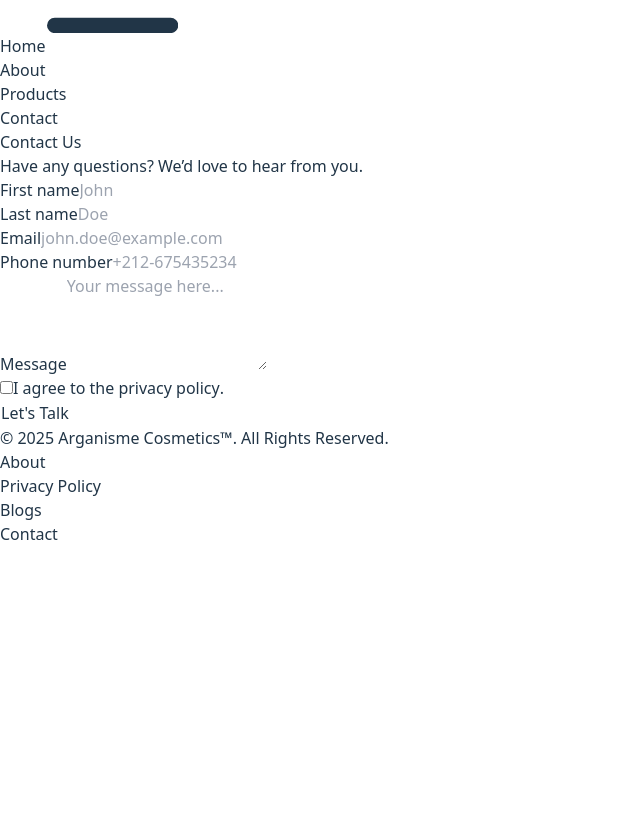
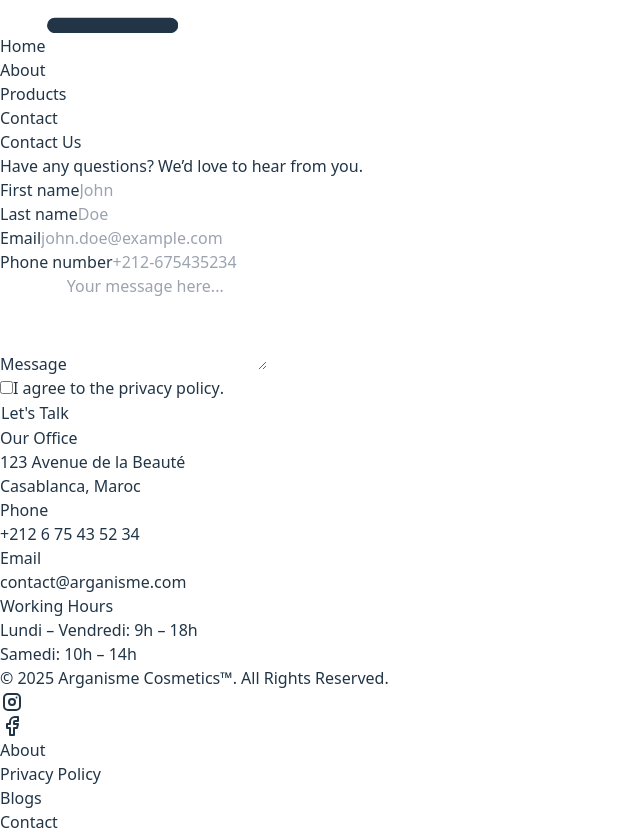
Before and after one commit to khalid-io-dev/Viva-Merketing, a React app in the folder Front/: page /contact in a window 1280 px wide. Shown: the part 400-1234 px from the top of the page, without its empty margins (0-640 px from the left). Before the commit the page ends 946 px from the top, so only its background shows below. Built offline with nearby package versions, Linux system fonts and the light colour scheme; the HTML template or start-up script is replaced by a standard one.

Commit message:
feat : ajout élements

```diff
--- a/Front/src/components/layout/footer/index.tsx
+++ b/Front/src/components/layout/footer/index.tsx
@@ -1,12 +1,14 @@
 import { Link } from "react-router-dom";
+import SocialMedia from "../../socialMedias";
 
 export function Footer() {
     return (
         <footer className="border-t border-gray-200 w-full bg-white">
-            <div className="w-full mx-auto max-w-screen-xl p-4 md:flex md:items-center md:justify-between">
+            <div className="w-full h-32 mx-auto max-w-screen-xl p-4 md:flex md:items-center md:justify-between">
                 <span className="text-sm text-gray-500 sm:text-center">
                     © 2025 <span className="text-emerald-600 font-semibold">Arganisme Cosmetics™</span>. All Rights Reserved.
                 </span>
+                <SocialMedia />
 
                 <ul className="flex flex-wrap items-center mt-3 text-sm font-medium text-gray-500 sm:mt-0">
                     <li>
--- /dev/null
+++ b/Front/src/components/socialMedias/index.tsx
@@ -0,0 +1,41 @@
+
+const SocialMedia= () => {
+    return (
+        <div className="col-span-4 sm:col-span-2 md:col-span-2 lg:col-span-1 xl:col-span-1">
+            <ul className="mb-4 -ml-2 flex md:order-1 md:mb-0">
+
+
+                <li>
+                    <a
+                        className="text-muted inline-flex items-center rounded-lg p-2.5 text-sm hover:bg-gray-100 focus:outline-none focus:ring-4 focus:ring-gray-200 dark:text-gray-400  dark:focus:ring-gray-700"
+                        aria-label="Instagram" href="https://www.instagram.com/arganisme/" target="_blank">
+                        <svg xmlns="http://www.w3.org/2000/svg" width="24" height="24"
+                             viewBox="0 0 24 24" fill="none" stroke="currentColor" stroke-width="2" strokeLinecap="round"
+                             strokeLinejoin="round" className="h-5 w-5">
+                            <path d="M4 4m0 4a4 4 0 0 1 4 -4h8a4 4 0 0 1 4 4v8a4 4 0 0 1 -4 4h-8a4 4 0 0 1 -4 -4z"></path>
+                            <path d="M12 12m-3 0a3 3 0 1 0 6 0a3 3 0 1 0 -6 0"></path>
+                            <path d="M16.5 7.5l0 .01"></path>
+                        </svg>
+                    </a>
+                </li>
+
+                <li>
+                    <a
+                        className="text-muted inline-flex items-center rounded-lg p-2.5 text-sm hover:bg-gray-100 focus:outline-none focus:ring-4 focus:ring-gray-200 dark:text-gray-400  dark:focus:ring-gray-700"
+                        aria-label="Facebook" href="https://www.facebook.com/ARGANOILofARGANisme/" target="_blank">
+                        <svg xmlns="http://www.w3.org/2000/svg" width="24" height="24"
+                             viewBox="0 0 24 24" fill="none" stroke="currentColor" stroke-width="2" strokeLinecap="round"
+                             strokeLinejoin="round" className="h-5 w-5">
+                            <path d="M7 10v4h3v7h4v-7h3l1 -4h-4v-2a1 1 0 0 1 1 -1h3v-4h-3a5 5 0 0 0 -5 5v2h-3"></path>
+                        </svg>
+                    </a>
+                </li>
+
+
+            </ul>
+
+        </div>
+    )
+}
+
+export default SocialMedia;
--- a/Front/src/pages/public/about/index.tsx
+++ b/Front/src/pages/public/about/index.tsx
@@ -2,7 +2,7 @@
 
 export default function AboutUs() {
     return (
-        <div className="min-h-screen bg-gray-50 text-gray-800">
+        <div id="about" className="min-h-screen bg-gray-50 text-gray-800">
             <header className="bg-white shadow">
                 <div className="max-w-7xl mx-auto py-6 px-4 sm:px-6 lg:px-8">
                     <h1 className="text-3xl font-bold">About Us</h1>
@@ -63,7 +63,7 @@
                             <img
                                 src="https://randomuser.me/api/portraits/women/65.jpg"
                                 alt="Sara Lee"
-                                className="w-24 h-24 rounded-full mb-4 object-cover"
+                                className="w-45  h-45 mb-4 object-cover"
                             />
                             <h4 className="font-bold text-lg">Sara Lee</h4>
                             <p className="text-sm text-gray-500 mb-2">Marketing Manager</p>
--- a/Front/src/pages/public/contact/index.tsx
+++ b/Front/src/pages/public/contact/index.tsx
@@ -1,7 +1,8 @@
 export default function Contact() {
     return (
-        <div className="bg-white px-6 py-24 sm:py-32 lg:px-8 min-h-screen flex flex-col justify-center">
-            <div className="mx-auto max-w-2xl text-center">
+        <div id="contact" className="bg-white px-6 py-24 sm:py-32 lg:px-8 min-h-screen flex flex-col justify-center">
+            <div className=" mx-auto max-w-7xl w-full">
+                <div className="text-center mb-16">
                     <h2 className="text-4xl font-extrabold tracking-tight text-gray-900 sm:text-5xl">
                         Contact Us
                     </h2>
@@ -10,13 +11,12 @@
                     </p>
                 </div>
 
-            <form action="#" method="POST" className="mx-auto mt-16 max-w-xl space-y-8">
+                <div className="ml-40 grid grid-cols-1 md:grid-cols-2 gap-16">
+                    {/* FORMULAIRE À GAUCHE */}
+                    <form action="#" method="POST" className="space-y-8">
                         <div className="grid grid-cols-1 gap-x-6 gap-y-6 sm:grid-cols-2">
                             <div>
-                        <label
-                            htmlFor="first-name"
-                            className="block text-sm font-medium text-gray-900"
-                        >
+                                <label htmlFor="first-name" className="block text-sm font-medium text-gray-900">
                                     First name
                                 </label>
                                 <input
@@ -30,10 +30,7 @@
                             </div>
 
                             <div>
-                        <label
-                            htmlFor="last-name"
-                            className="block text-sm font-medium text-gray-900"
-                        >
+                                <label htmlFor="last-name" className="block text-sm font-medium text-gray-900">
                                     Last name
                                 </label>
                                 <input
@@ -47,10 +44,7 @@
                             </div>
 
                             <div className="sm:col-span-2">
-                        <label
-                            htmlFor="email"
-                            className="block text-sm font-medium text-gray-900"
-                        >
+                                <label htmlFor="email" className="block text-sm font-medium text-gray-900">
                                     Email
                                 </label>
                                 <input
@@ -64,10 +58,7 @@
                             </div>
 
                             <div className="sm:col-span-2">
-                        <label
-                            htmlFor="phone-number"
-                            className="block text-sm font-medium text-gray-900"
-                        >
+                                <label htmlFor="phone-number" className="block text-sm font-medium text-gray-900">
                                     Phone number
                                 </label>
                                 <input
@@ -80,10 +71,7 @@
                             </div>
 
                             <div className="sm:col-span-2">
-                        <label
-                            htmlFor="message"
-                            className="block text-sm font-medium text-gray-900"
-                        >
+                                <label htmlFor="message" className="block text-sm font-medium text-gray-900">
                                     Message
                                 </label>
                                 <textarea
@@ -103,10 +91,7 @@
                                 type="checkbox"
                                 className="h-5 w-5 rounded border-gray-300 text-indigo-600 focus:ring-indigo-500"
                             />
-                    <label
-                        htmlFor="agree-to-policies"
-                        className="text-sm text-gray-600"
-                    >
+                            <label htmlFor="agree-to-policies" className="text-sm text-gray-600">
                                 I agree to the{' '}
                                 <a href="#" className="font-semibold text-indigo-600 hover:underline">
                                     privacy policy
@@ -122,6 +107,28 @@
                             Let's Talk
                         </button>
                     </form>
+
+                    {/* INFOS À DROITE */}
+                    <div className="space-y-6 text-gray-700">
+                        <div>
+                            <h3 className="text-lg font-semibold text-gray-900">Our Office</h3>
+                            <p>123 Avenue de la Beauté<br />Casablanca, Maroc</p>
+                        </div>
+                        <div>
+                            <h3 className="text-lg font-semibold text-gray-900">Phone</h3>
+                            <p>+212 6 75 43 52 34</p>
+                        </div>
+                        <div>
+                            <h3 className="text-lg font-semibold text-gray-900">Email</h3>
+                            <p>contact@arganisme.com</p>
+                        </div>
+                        <div>
+                            <h3 className="text-lg font-semibold text-gray-900">Working Hours</h3>
+                            <p>Lundi – Vendredi: 9h – 18h<br />Samedi: 10h – 14h</p>
+                        </div>
+                    </div>
+                </div>
+            </div>
         </div>
     );
 }
--- a/Front/src/pages/public/home/index.tsx
+++ b/Front/src/pages/public/home/index.tsx
@@ -1,9 +1,8 @@
-export default function Index() {
+import AboutUs from "../about";
+import Presentation from "../presentation";
+
+export default function Home() {
     return (
-        <div className="flex min-h-screen items-center justify-center bg-white px-6 py-16">
-            <h1>Bienvenue sur Arganisme Cosmetics</h1>
-            <p>Lorem ipseum Lorem ipseum Lorem ipseum Lorem ipseum Lorem ipseum </p>
-
-        </div>
+        <><Presentation/><AboutUs/></>
             )
 }
--- /dev/null
+++ b/Front/src/pages/public/presentation/index.tsx
@@ -0,0 +1,5 @@
+export default function Presentation(){
+    return (
+        <div></div>
+    )
+}
```
Also changed, not shown: Front/src/components/layout/nav/index.tsx (+5 -7 lines). Lines whose indentation alone changed are shown as unchanged.
